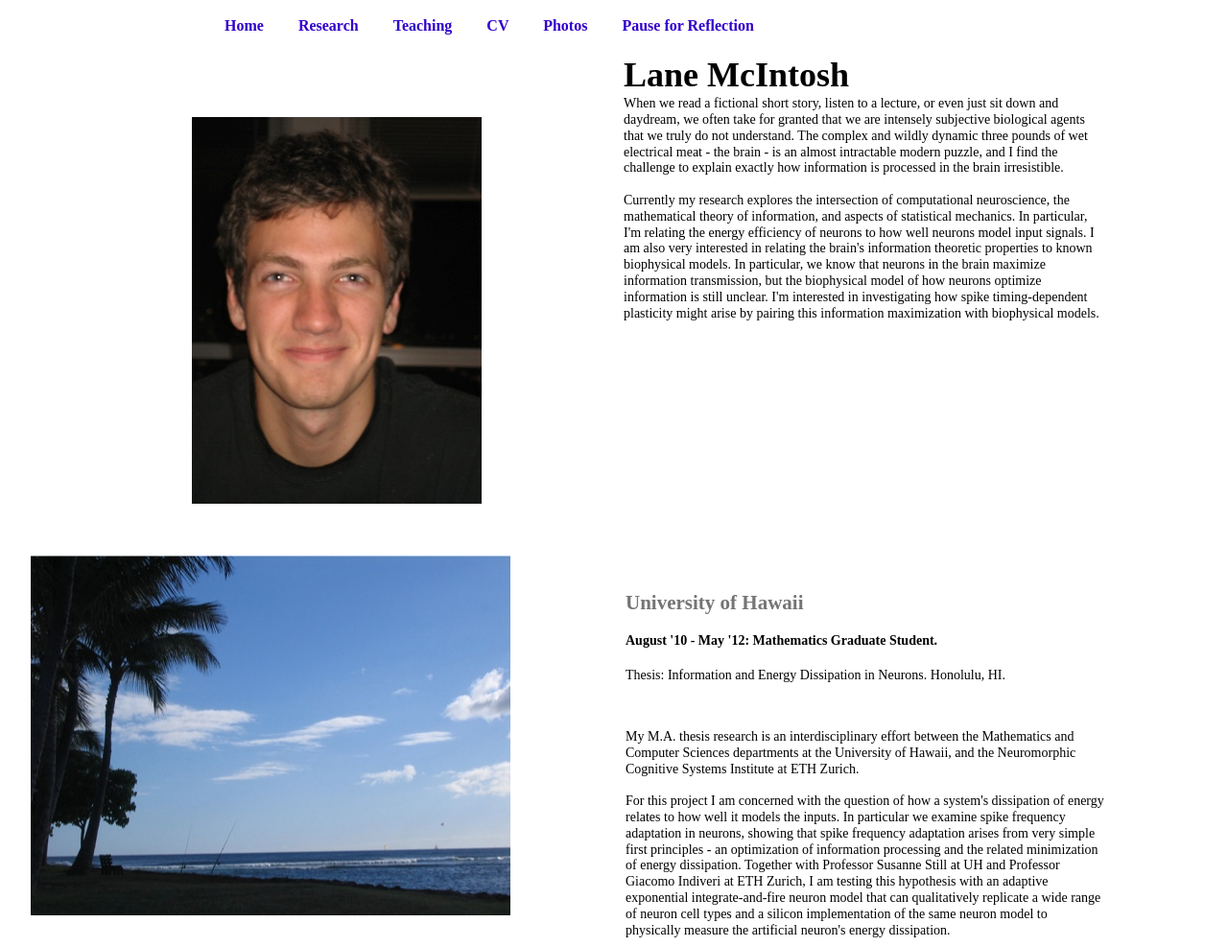
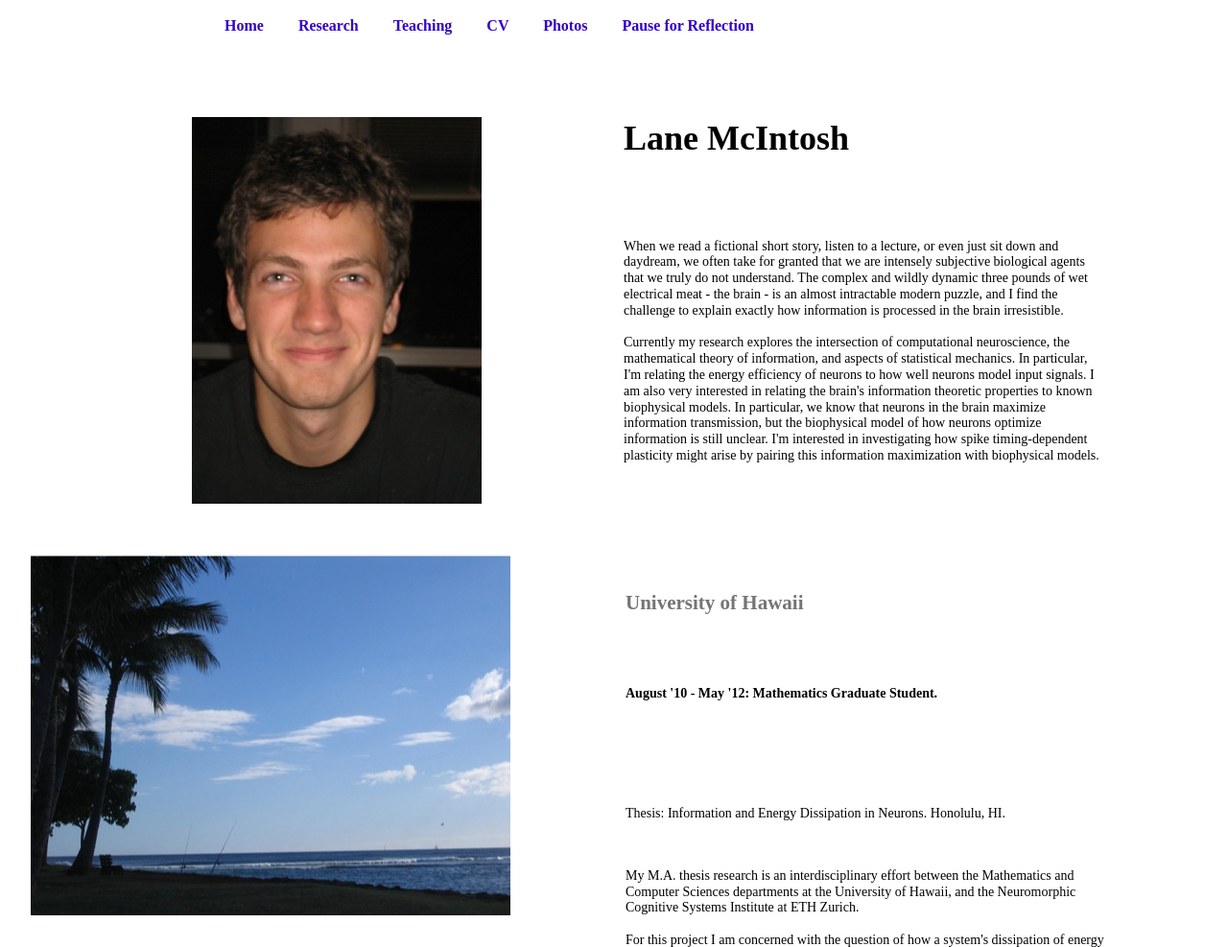
Before and after one commit to lmcintosh/homepage, a plain HTML site: page research.html in a window 1280 px wide. Shown: the top 987 px of the page at 96% size. Drawn offline with nearby package versions, Linux system fonts and the light colour scheme; some packages are replaced by stand-ins of ours; a script that the page names is missing.

Commit message:
changed aesthetic padding

```diff
--- a/research.html
+++ b/research.html
@@ -145,9 +145,17 @@ text-decoration: none;
 
 <li>
 <div class="right">
+<p></p>
+<style>
+    p
+    {
+        padding-top:1cm;
+    }
+</style>
 <b>
 <font style="font-size: 36px;">Lane McIntosh</font>
 </b>
+<p></p>
 <br> When we read a fictional short story, listen to a lecture, or even just sit down and daydream, we often take for granted that we are intensely subjective biological agents that we truly do not understand.  The complex and wildly dynamic three pounds of wet electrical meat - the brain - is an almost intractable modern puzzle, and I find the challenge to explain exactly how information is processed in the brain irresistible. <br>
 <br> Currently my research explores the intersection of computational neuroscience, the mathematical theory of information, and aspects of statistical mechanics.  In particular, I'm relating the energy efficiency of neurons to how well neurons model input signals.  I am also very interested in relating the brain's information theoretic properties to known biophysical models.  In particular, we know that neurons in the brain maximize information transmission, but the biophysical model of how neurons optimize information is still unclear.  I'm interested in investigating how spike timing-dependent plasticity might arise by pairing this information maximization with biophysical models.
 </br>
```
